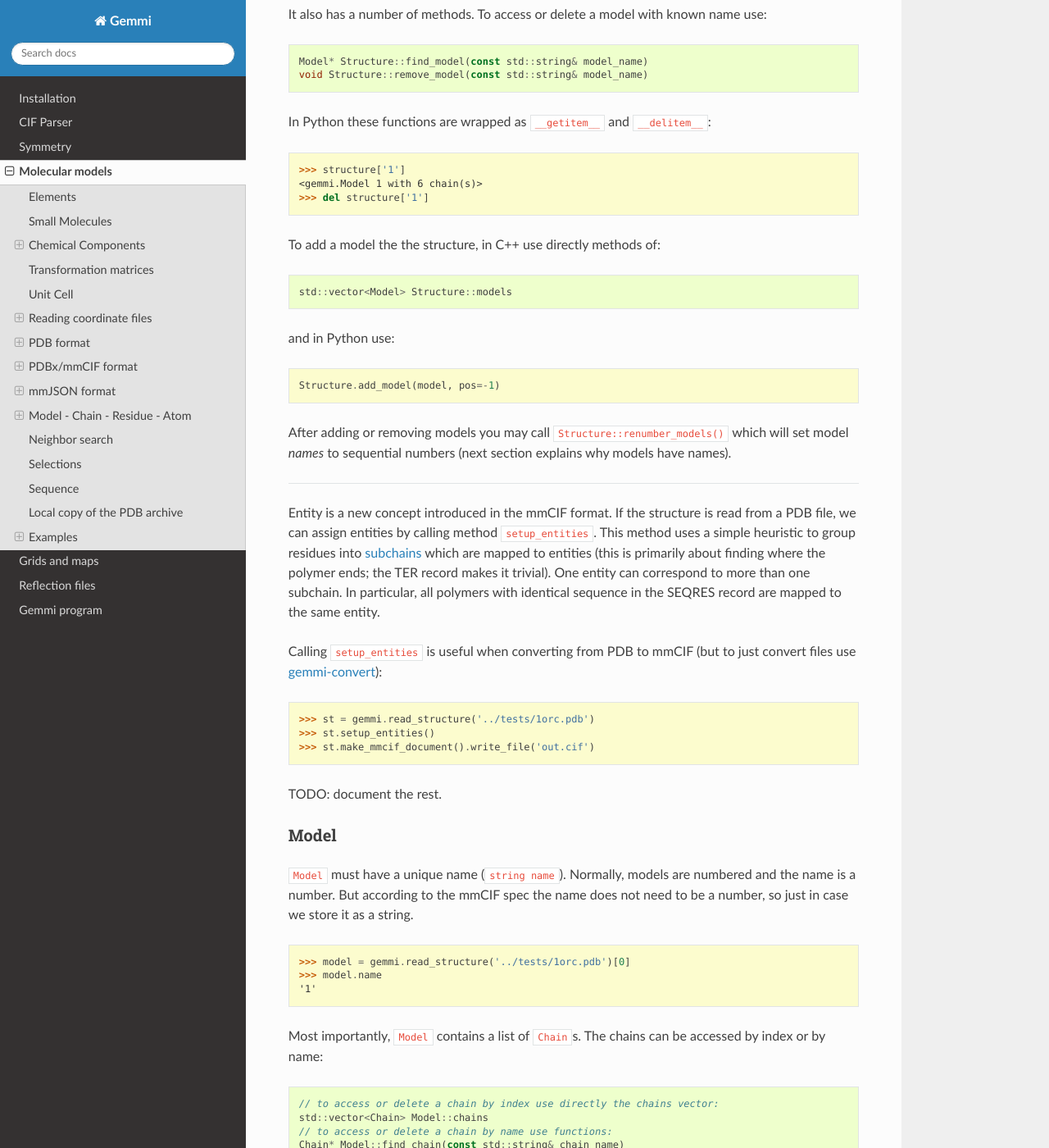
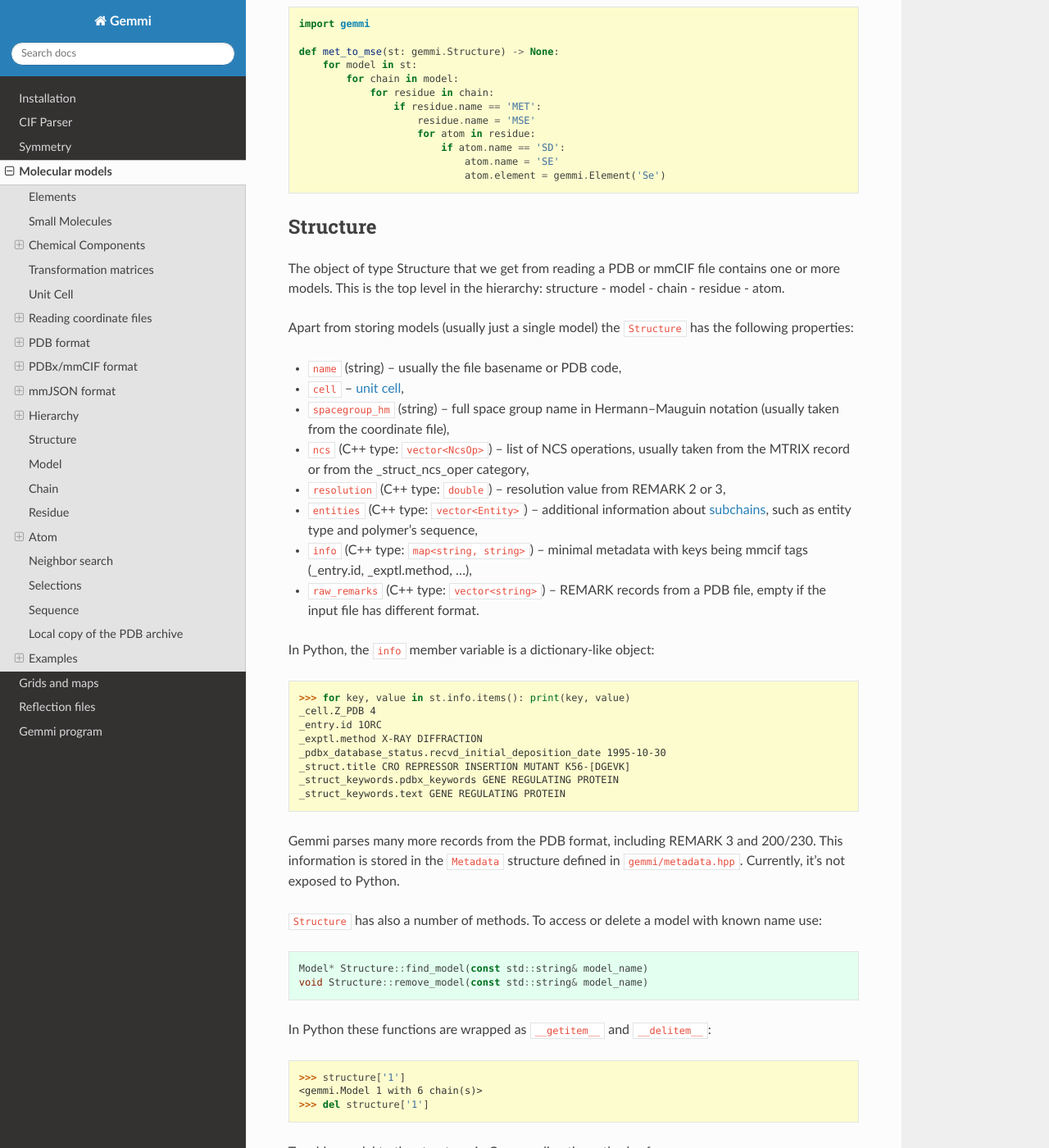
Before and after one commit to project-gemmi/gemmi, a Sphinx documentation site: the page built from docs/mol.rst, in a window 1280 px wide and 1400 px high, scrolled down 18619 px. Shown: the whole window at 82% size. Built offline with Sphinx 7.4.7 and the Read the Docs theme 2.0.0, drawn with Linux system fonts in a browser that asks for light colours; some of the changed text lies outside the part shown.

Commit message:
documentation

```diff
--- a/docs/custom.css
+++ b/docs/custom.css
@@ -8,3 +8,7 @@
 .highlight-cpp .highlight .cl {
  color: #486878
 }
+
+/* roles used in mol.rst */
+.orange-fg { color:#d50; }
+.blue-bg { background-color:#ace; }
--- a/docs/mol.rst
+++ b/docs/mol.rst
@@ -1,21 +1,22 @@
+.. highlight:: cpp
 
 .. _molecular:
 
 Molecular models
 ################
 
-This part of the Gemmi library is for handling structural models of
-biomolecules (but if needed, small molecule and inorganic structures
-can also be read.)
+In this section we show how to handle structural models of
+biomolecules (to some degree, it also applies to small molecules
+and inorganic structures).
 
 Models from a single file (PDB, mmCIF, etc.) are stored in the ``Structure``
 class, with the usual Model-Chain-Residue-Atom hierarchy.
 Gemmi provides basic functions to access and manipulate the structure,
-and on top of it more complex functions:
+and on top of it more complex functions, such as
 neighbor search, calculation of dihedral angles, removal of ligands from
 a model, etc.
 
-Comparing with the usual tools rooted in bioinformatics:
+Comparing with tools rooted in bioinformatics:
 
 * Gemmi focuses more on working with incomplete models
   (on all stages before they are published and submitted to the PDB),
@@ -81,7 +80,7 @@
 
 Residues (monomers) and small molecule components of macromolecular models
 are called *chemical components*.
-Gemmi can use three sources of knowledge about the chemical components:
+Gemmi can use three sources of knowledge about chemical components:
 
 * built-in basic data about 350+ popular components,
 * the Chemical Component Dictionary (CCD) maintained by the PDB
@@ -127,12 +125,11 @@
 
 The CCD :file:`components.cif` file describes all the monomers
 (residues, ligands, solvent molecules) from the PDB entries.
-Importantly, it contains information about bonds that is absent
-in the PDB entries.
+Importantly, it contains information about bonds.
 
 .. note::
 
-    The absence of this information in mmCIF files is a
+    The absence of bond information in mmCIF files from wwPDB is a
     `well-known problem <https://www.cgl.ucsf.edu/chimera/data/mmcif-oct2013/mmcif.html>`_,
     mitigated somewhat by PDBe which in parallel to the wwPDB archive has also
     `mmCIF files with connectivity <https://doi.org/10.1093/nar/gkv1047>`_
@@ -142,15 +139,14 @@
 
 Macromolecular refinement programs need to know more about monomers
 than the CCD can tell: they need to know how to restrain the structure.
-Therefore, they have own dictionaries with more information than CCD,
-such as Refmac dictionary (a.k.a. monomer library or cif files).
+Therefore, they have own dictionaries of monomers (a.k.a monomer libraries),
+such as the Refmac dictionary, where each monomer is described by one cif file.
 These libraries are often complemented by user's own cif files.
 
-Gemmi has class ``ChemComp`` that corresponds to the data about one monomer
-that is read from either CCD or a cif file.
+Gemmi has class ``ChemComp`` that corresponds to the data about a monomer
+from either CCD or a cif file.
 
 .. literalinclude:: ../examples/with_bgl.cpp
-   :language: cpp
    :lines: 13-14,42-47
 
 .. doctest::
@@ -301,11 +296,14 @@
 
 * ``UnitCell::volume_per_image() -> double`` - returns ``UnitCell::volume``
   divided by the number of the molecule images in the unit cell,
-* ``UnitCell::find_nearest_image()`` - TODO document it
-* ``UnitCell::is_special_position(const Position& pos, double max_dist=0.8) -> int`` -
+* ``UnitCell::is_special_position(const Position& pos, double max_dist=0.8) -> int`` --
   returns the number of nearby symmetry mates of an atom.
   Non-zero only for atoms on special positions.
   For example, returns 3 for an atom on 4-fold symmetry axis.
+* ``UnitCell::find_nearest_image(const Position& ref, const Position& pos, Asu asu) -> SymImage`` --
+  with the last argument set to ``Asu::Any``,
+  it returns the symmetric image of ``pos`` that is nearest to ``ref``.
+  The last argument can also be set to ``Asu::Same`` or ``Asu::Different``.
 
 Reading coordinate files
 ========================
@@ -329,7 +327,7 @@
 
   Structure read_structure_file(const std::string& path, CoorFormat format=CoorFormat::Unknown)
 
-  // where CoorFormat is
+  // where CoorFormat is defined as
   enum class CoorFormat { Unknown, Pdb, Mmcif, Mmjson };
 
 For example::
@@ -362,10 +359,16 @@
   This file has 20 models.
 
 The :file:`gemmi/mmread.hpp` header includes many other headers
-and is relatively slow to compile. For this reason, include it in
+and is relatively slow to compile. For this reason, consider including it in
 only one compilation unit (that does not change often).
-Alternatively, if want to support only a single coordinate format, use
-a function specific to this format. For example, the next section
+
+Alternatively, if you want to support gzipped files,
+use function ``gemmi::read_structure_gz()`` declared in the header
+``gemmi/gzread.hpp`` and implemented in ``gemmi/gzread_impl.hpp``.
+The latter header must be included in only one compilation unit.
+
+If you know the format of files that you will read, you may also
+use a function specific to this format. For example, the next section
 shows how to read just a PDB file (``read_pdb_file(path)``).
 
 Python
@@ -406,7 +409,8 @@
    except from the wwPDB software (and even this one is not strictly
    conforming: it writes ``1555`` in the LINK record for the identity operator
    while the specifications requires leaving these fields blank).
-   So do not read too much into the specification.
+
+   Do not read too much into the specification.
 
 Gemmi aims to support all flavours of PDB files that are in common use
 in the field of macromolecular crystallography. This includes files from
@@ -531,8 +535,10 @@
 .. _specification: https://www.wwpdb.org/documentation/file-format-content/format33/v3.3.html
 .. _hybrid-36: http://cci.lbl.gov/hybrid_36/
 
-C++
----
+Reading
+-------
+
+**C++**
 
 As described in the previous section, all coordinate files can be read
 using the same function calls. Additionally, in C++, you may read a selected
@@ -546,13 +552,12 @@
   gemmi::Structure st2 = gemmi::read_pdb_file(gemmi::MaybeGzipped(path));
 
 
-The content of the file can also be read from a string or from a memory::
-
+The content of the file can also be read from a string or from memory::
+
+    Structure read_pdb_string(const std::string& str, const std::string& name);
     Structure read_pdb_from_memory(const char* data, size_t size, const std::string& name);
-    Structure read_pdb_string(const std::string& str, const std::string& name);
-
-Python
-------
+
+**Python**
 
 .. code-block:: python
 
@@ -563,6 +568,29 @@
 
     # if you have the content of the PDB file in a string:
     structure = gemmi.read_pdb_string(string)
+
+Writing
+-------
+
+**C++**
+
+Function for writing data from Structure to a pdb file are
+in a header ``gemmi/to_pdb.hpp``::
+
+  void write_pdb(const Structure& st, std::ostream& os,
+                 PdbWriteOptions opt=PdbWriteOptions());
+  void write_minimal_pdb(const Structure& st, std::ostream& os);
+  std::string make_pdb_headers(const Structure& st);
+
+Internally, these functions use the
+[stb_sprintf](https://github.com/nothings/stb) library.
+And like in stb-style libraries, the implementation of the functions above
+is guarded by a macro. In exactly one file you need to add::
+
+  #define GEMMI_WRITE_IMPLEMENTATION
+  #include <gemmi/to_pdb.hpp>
+
+**Python**
 
 To output a file or string in the PDB format use one of the functions:
 
@@ -673,7 +701,8 @@
 ``auth_seq_id`` used to be the full author's sequence ID,
 but currently in the wwPDB entries it is only the sequence number;
 the insertion code is stored in a separate column (``pdbx_PDB_ins_code``).
-Confusingly, this column is placed next to ``label_seq_id`` not ``auth_seq_id``
+Confusingly, ``pdbx_PDB_ins_code`` is placed next to ``label_seq_id``
+not ``auth_seq_id``
 (``label_seq_id`` is always a positive number and has nothing to do
 with the insertion code).
 
@@ -697,12 +726,12 @@
 one subchain; all the other (non-polymer) residues are put into
 single-residue subchains;
 except the waters, which are all put into one subchain.
-Non-linear polymers (sugars) are considered here to be non-polymers.
+Currently, wwPDB treats non-linear polymers (such as sugars) as non-polymers.
 
 .. note::
 
    Having two sets of identifiers in parallel is not a good idea.
-   Making them look the same so they can be confused is a terrible design.
+   Making them look the same so they can be confused is a bad design.
 
    Additionally, the label_* identifiers are not unique: waters have null
    ``label_seq_id`` and therefore all waters in one chain have the same
@@ -752,11 +784,18 @@
 Some use both 2 and 3 (e.g. _struct_conn), some use only 2 (e.g. _struct_site),
 and _atom_site_anisotrop uses all 1, 2 and 3.
 
-C++
----
-
-Internally, reading mmCIF files is done in two stages:
+Reading
+-------
+
+As a reminder, you may use the functions common for all file formats
+(such as ``read_structure_gz()``) to read a structure.
+
+But you may also use two functions that give you more control.
+These functions correspond to two stages
+of reading mmCIF files in Gemmi:
 file → ``cif::Document`` → ``Structure``.
+
+**C++**
 
 ::
 
@@ -767,52 +806,46 @@
     namespace cif = gemmi::cif;
 
     cif::Document doc = cif::read(gemmi::MaybeGzipped(mmcif_file));
-    gemmi::Structure structure =  gemmi::make_structure(doc);
+    gemmi::Structure structure = gemmi::make_structure(doc);
 
 ``cif::Document`` can be additionally used to access meta-data,
 such as the details of the experiment or software used for data processing.
 The examples are provided in the :ref:`CIF parser <cif_examples>` section.
 
-Note that usually you may simply use ``read_structure_file()`` instead,
-as it was described in one of the previous sections.
+**Python**
+
+.. doctest::
+  :hide:
+
+  >>> mmcif_path =  '../tests/5i55.cif'
+
+.. doctest::
+
+  >>> cif_block = gemmi.cif.read(mmcif_path)[0]
+  >>> structure = gemmi.make_structure_from_block(cif_block)
+
+``cif_block`` can be additionally used to access meta-data.
+
+Writing
+-------
 
 Writing is also in two stages: first a ``cif::Document`` is created
-and then it is written to disk::
+and then it is written to disk.
+
+**C++**
+
+::
 
     #include <gemmi/to_mmcif.hpp>  // Structure -> cif::Document
     #include <gemmi/to_cif.hpp>    // cif::Document -> file
 
     gemmi::write_cif_to_file(gemmi::make_mmcif_document(structure), "new.cif");
 
-Python
-------
-
-.. doctest::
-  :hide:
-
-  >>> mmcif_path =  '../tests/5i55.cif'
-
-
-As a reminder, you may use the interface common for all file formats:
-
-.. doctest::
-
-  >>> structure = gemmi.read_structure(mmcif_path)
-
-But if you use ``cif.read()`` or ``cif.read_string()`` for low-level
-access you may make the structure directly from the cif block:
-
-.. doctest::
-
-  >>> cif_block = gemmi.cif.read(mmcif_path)[0]
-  >>> structure = gemmi.make_structure_from_block(cif_block)
-
-Similarly, writing can also be done in two stages:
+**Python**
 
 .. doctest::
 
   >>> structure.make_mmcif_document().write_file('new.cif')
-
 
 mmJSON format
 =============
@@ -834,10 +867,12 @@
 Gemmi reads mmJSON files into ``cif::Document``,
 as it does with mmCIF files.
 
-C++
----
-
-Reading::
+Reading
+-------
+
+**C++**
+
+::
 
     #include <gemmi/json.hpp>     // JSON -> cif::Document
     #include <gemmi/mmcif.hpp>    // cif::Document -> Structure
@@ -851,22 +886,12 @@
     // and then:
     gemmi::Structure structure =  gemmi::make_structure(doc);
 
-Writing::
-
-    #include <gemmi/to_json.hpp>  // for write_mmjson_to_stream
-
-    // cif::Document doc = gemmi::make_mmcif_document(structure);
-    gemmi::write_mmjson_to_stream(ostream, doc);
-
-Python
-------
+**Python**
 
 .. doctest::
   :hide:
 
   >>> mmjson_path =  '../tests/1pfe.json'
-
-Reading:
 
 .. doctest::
 
@@ -877,7 +902,20 @@
   >>> cif_block = gemmi.cif.read_mmjson(mmjson_path)[0]
   >>> structure = gemmi.make_structure_from_block(cif_block)
 
-Writing:
+
+Writing
+-------
+
+**C++**
+
+::
+
+    #include <gemmi/to_json.hpp>  // for write_mmjson_to_stream
+
+    // cif::Document doc = gemmi::make_mmcif_document(structure);
+    gemmi::write_mmjson_to_stream(ostream, doc);
+
+**Python**
 
 .. doctest::
 
@@ -887,11 +925,8 @@
 
 .. _mcra:
 
-Model - Chain - Residue - Atom
-==============================
-
-Introduction
-------------
+Hierarchy
+=========
 
 The most useful representation for working with macromolecular models
 is a hierarchy of objects.
@@ -899,7 +934,7 @@
 hierarchy: model - chain - residue - atom.
 
 Naming
-~~~~~~
+------
 
 While *chain* and *residue* are not good names when referring to
 ligands and waters, we use this nomenclature as it is the most popular one.
@@ -912,7 +947,7 @@
 .. _altconf:
 
 Alternative conformations
-~~~~~~~~~~~~~~~~~~~~~~~~~
+-------------------------
 
 Apart from the naming, the biggest difference between libraries is
 how the disorder is presented. The main options are:
@@ -925,8 +960,7 @@
 * leave it to the user (e.g. mmdb and clipper).
 
 Handling alternative conformations adds significant complexity.
-The `iotbx.pdb <https://cci.lbl.gov/cctbx_docs/iotbx/iotbx.pdb.html>`_
-documentation says that
+`Reportedly <https://cci.lbl.gov/cctbx_docs/iotbx/iotbx.pdb.html>`_,
 "about 90% of the development time invested into iotbx.pdb was in some form
 related to alternative conformations".
 
@@ -939,7 +973,7 @@
   alternative conformers (inspired by iotbx).
 
 Discontinuous chains
-~~~~~~~~~~~~~~~~~~~~
+--------------------
 
 The usual order of atoms in a file is
 
@@ -963,23 +997,17 @@
 
   read_structure(path: str, merge_chain_parts: bool = True) -> gemmi.Structure
 
-
-Structure
----------
-
-The object of type Structure that we get from reading a PDB or mmCIF file
-may contain multiple models. This adds one more level to the hierarchy:
-structure - model - chain - residue - atom.
-
-Let us first show an example of code that iterates over all levels of
-this hierarchy. The code mutates all methionine residues (MET)
-to selenomethionine (MSE).
-
+Example
+-------
+
+Next sections document each level of the hierarchy.
+But first a simple example.
+The code below iterates over all the hierarchy levels
+and mutates methionine residues (MET) to selenomethionine (MSE).
 
 **C++**
 
 .. literalinclude:: code/mutate.cpp
-   :language: cpp
 
 **Python**
 
@@ -1008,9 +1036,15 @@
   >>> st[0].sole_residue('A', gemmi.SeqId('12'))
   <gemmi.Residue 12(MSE) with 8 atoms>
 
-----
-
-Apart from storing models (often just a single model)
+
+Structure
+=========
+
+The object of type Structure that we get from reading a PDB or mmCIF file
+contains one or more models. This is the top level in the hierarchy:
+structure - model - chain - residue - atom.
+
+Apart from storing models (usually just a single model)
 the ``Structure`` has the following properties:
 
 * ``name`` (string) -- usually the file basename or PDB code,
@@ -1028,8 +1062,25 @@
 * ``raw_remarks`` (C++ type: ``vector<string>``) -- REMARK records
   from a PDB file, empty if the input file has different format.
 
-It also has a number of methods. To access or delete a model with known
-name use::
+In Python, the ``info`` member variable is a dictionary-like object:
+
+.. doctest::
+
+  >>> for key, value in st.info.items(): print(key, value)
+  _cell.Z_PDB 4
+  _entry.id 1ORC
+  _exptl.method X-RAY DIFFRACTION
+  _pdbx_database_status.recvd_initial_deposition_date 1995-10-30
+  _struct.title CRO REPRESSOR INSERTION MUTANT K56-[DGEVK]
+  _struct_keywords.pdbx_keywords GENE REGULATING PROTEIN
+  _struct_keywords.text GENE REGULATING PROTEIN
+
+Gemmi parses many more records from the PDB format, including
+REMARK 3 and 200/230. This information is stored in the ``Metadata`` structure
+defined in ``gemmi/metadata.hpp``. Currently, it's not exposed to Python.
+
+``Structure`` has also a number of methods.
+To access or delete a model with known name use::
 
   Model* Structure::find_model(const std::string& model_name)
   void Structure::remove_model(const std::string& model_name)
@@ -1042,7 +1093,7 @@
   <gemmi.Model 1 with 6 chain(s)>
   >>> del structure['1']
 
-To add a model the the structure, in C++ use directly methods of::
+To add a model to the structure, in C++ use directly methods of::
 
   std::vector<Model> Structure::models
 
@@ -1052,21 +1103,32 @@
 
   Structure.add_model(model, pos=-1)
 
-After adding or removing models you may call ``Structure::renumber_models()``
+for example,
+
+.. doctest::
+
+  >>> structure.add_model(gemmi.Model('7'))  # add a new model
+  >>> structure.add_model(structure[0])      # add a copy of model #0
+
+After adding or removing models you may call:
+
+.. doctest::
+
+  >>> structure.renumber_models()
+
 which will set model *names* to sequential numbers (next section
 explains why models have names).
 
 ----
 
-Entity is a new concept introduced in the mmCIF format.
+*Entity* is a new concept introduced in the mmCIF format.
 If the structure is read from a PDB file, we can assign entities
 by calling method ``setup_entities``.
 This method uses a simple heuristic to group residues into
 :ref:`subchains <subchain>` which are mapped to entities
 (this is primarily about finding where the polymer ends;
-the TER record makes it trivial).
-One entity can correspond to more than one subchain. In particular,
-all polymers with identical sequence in the SEQRES record are mapped to
+works best if the TER record is used).
+All polymers with identical sequence in the SEQRES record are mapped to
 the same entity.
 
 Calling ``setup_entities`` is useful when converting from PDB to mmCIF
@@ -1078,25 +1140,28 @@
   >>> st.setup_entities()
   >>> st.make_mmcif_document().write_file('out.cif')
 
-TODO: document the rest.
+----
+
+In Python, ``Structure`` has also methods for more specialized,
+but often needed operations:
+
+.. doctest::
+
+  >>> st.remove_hydrogens()
+  >>> st.remove_waters()
+  >>> st.remove_ligands_and_waters()
+  >>> st.remove_empty_chains()
+
+In C++, the same functionality is provided by (templated) free functions
+from ``gemmi/polyheur.hpp``. These functions (in C++) can be applied not only
+to ``Structure``, but also to ``Model`` and ``Chain``.
+
 
 Model
------
-
-``Model`` must have a unique name (``string name``).
-Normally, models are numbered and the name is a number.
-But according to the mmCIF spec the name does not need to be a number,
-so just in case we store it as a string.
-
-.. doctest::
-
-  >>> model = gemmi.read_structure('../tests/1orc.pdb')[0]
-  >>> model.name
-  '1'
-
-
-Most importantly, ``Model`` contains a list of ``Chain``\ s.
-The chains can be accessed by index or by name::
+=====
+
+Model contains chains (class ``Chain``) that
+can be accessed by index or by name::
 
   // to access or delete a chain by index use directly the chains vector:
   std::vector<Chain> Model::chains
@@ -1106,6 +1171,7 @@
 
 .. doctest::
 
+  >>> model = gemmi.read_structure('../tests/1orc.pdb')[0]
   >>> model
   <gemmi.Model 1 with 1 chain(s)>
   >>> model[0]
@@ -1114,12 +1180,39 @@
   <gemmi.Chain A with 121 res>
   >>> del model['A']  # deletes chain A
 
+To add a chain to the model, in C++ use directly methods of ``Model::chains``
+and in Python use:
+
+.. code-block:: python
+
+  Model.add_chain(chain, pos=-1)
+
+for example,
+
+.. doctest::
+
+  >>> model.add_chain(gemmi.Chain('E'))  # add a new (empty) chain
+  >>> model.add_chain(model[0])          # add a copy of chain #0
+
+Each ``Model`` in a Structure must have a unique name (``string name``).
+Normally, models are numbered and the name is a number.
+But according to the mmCIF spec the name does not need to be a number,
+so just in case we store it as a string.
+
+.. doctest::
+
+  >>> model.name
+  '1'
+
+
 The model contains also a list of connections (for example, from LINK and
 SSBOND records). How connections are stored may change in the future
 and it is left undocumented for now (TODO).
 
+----
+
 As was discussed before, the PDBx/mmCIF format has also
-a poorly-designed set of parallel identifiers. In particular, it has
+a set of parallel identifiers. In particular, it has
 ``label_asym_id`` in parallel to ``auth_asym_id``.
 In Gemmi the residues with the same ``label_asym_id`` are called
 :ref:`subchain <subchain>`.
@@ -1154,10 +1247,29 @@
 
 The ``ResidueSpan`` is described in the next section.
 
-TODO: document other functions
+..
+  TODO: find_residue_group, sole_residue, get_all_residue_names
+
+----
+
+In Python, ``Model`` has also methods for often needed calculations:
+
+.. doctest::
+
+  >>> model.count_atom_sites()
+  342
+  >>> model.count_occupancies()
+  302.9999997317791
+  >>> model.calculate_center_of_mass()
+  <gemmi.Position(-5.7572, 16.4099, 2.88299)>
+
+In C++, the same functionality is provided by templated functions
+from ``gemmi/calculate.hpp``. These functions (in C++) can be applied not only
+to ``Model``, but also to ``Structure``, ``Chain`` and ``Residue``.
+
 
 Chain
------
+=====
 
 ``Chain`` corresponds to the chain in the PDB format and
 to ``_atom_site.auth_asym_id`` in the mmCIF format.
@@ -1283,12 +1395,12 @@
 TODO
 
 Residue
--------
+=======
 
 TODO
 
 Atom
-----
+====
 
 C++
 ---
```
Also changed, not shown: other parts of docs/mol.rst (+10 -14 lines), 1 other file.
